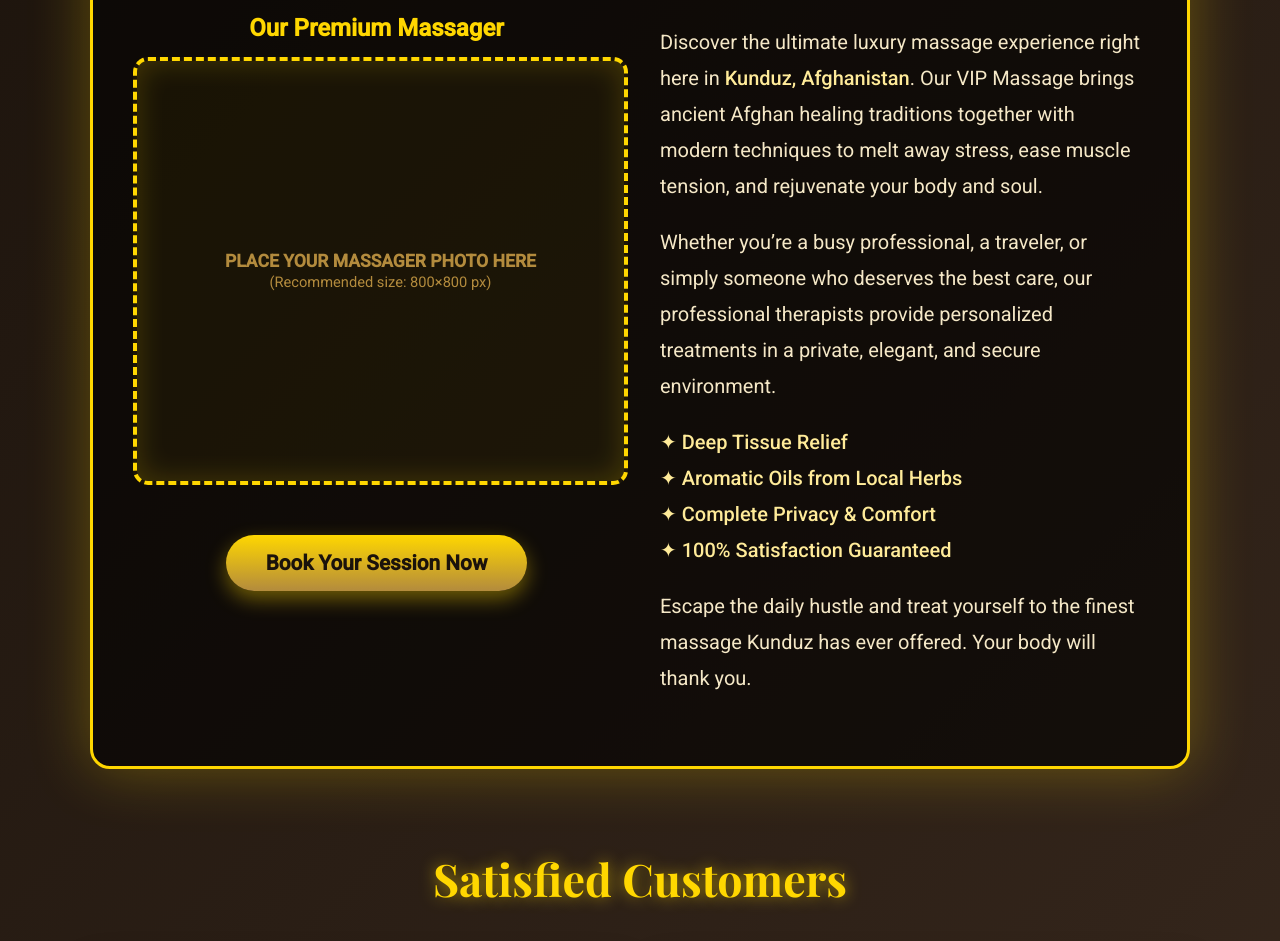
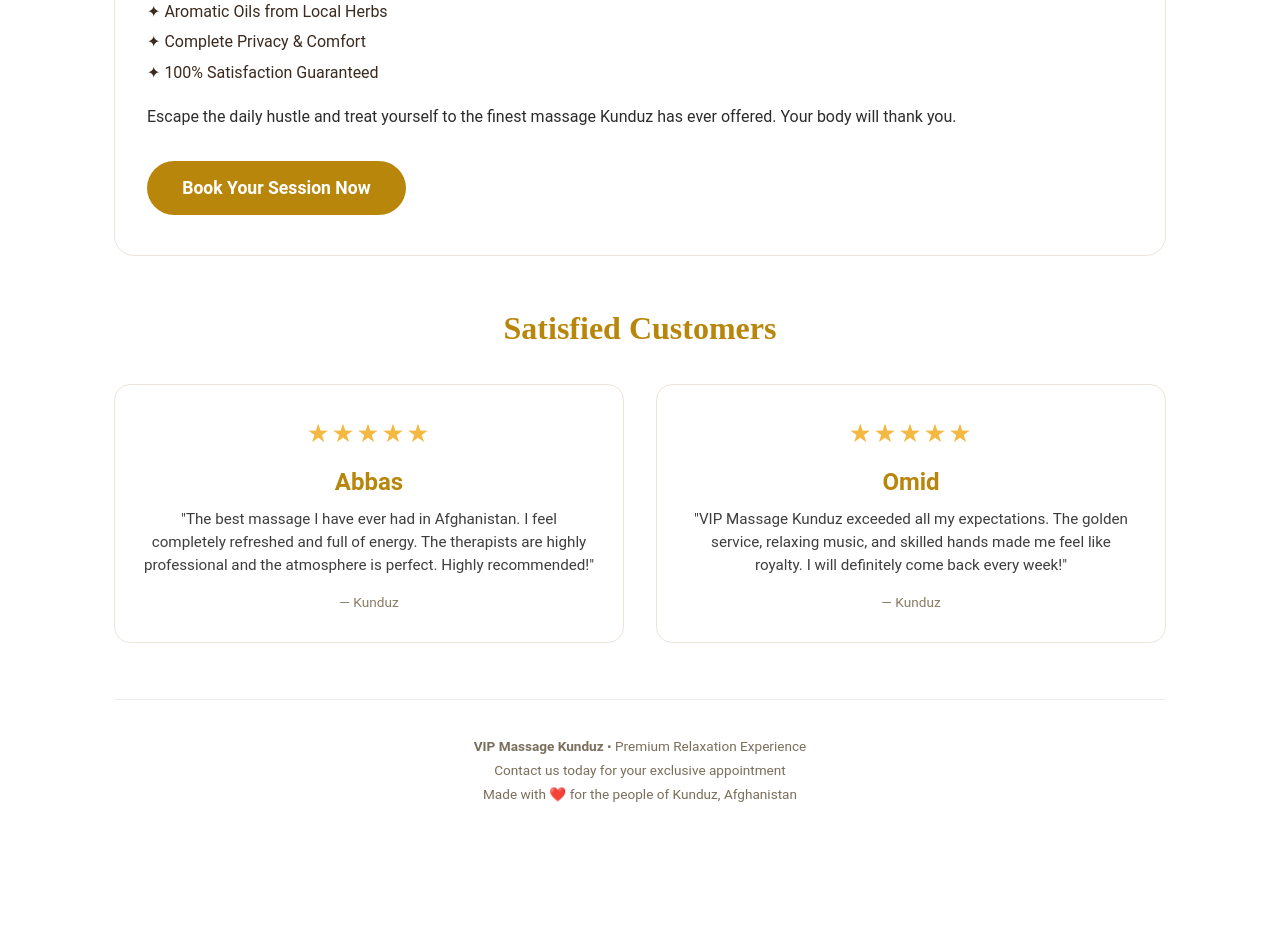
Before and after one commit to 7tournament/starlight, a plain HTML site: page index.html in a window 1280 px wide. Shown: the part 479-1420 px from the top of the page. After the commit the page ends 1352 px from the top, so only its background shows below. Drawn offline with nearby package versions, Linux system fonts and the light colour scheme.

Commit message:
Update index.html

```diff
--- a/index.html
+++ b/index.html
@@ -5,224 +5,222 @@
     <meta name="viewport" content="width=device-width, initial-scale=1.0">
     <title>VIP Massage Kunduz</title>
     <style>
-        @import url('https://fonts.googleapis.com/css2?family=Playfair+Display:wght@700&family=Roboto:wght@400;500&display=swap');
+        /* ----- CLEAN, MINIMAL, NO SHADOWS ANYWHERE ----- */
+        * {
+            margin: 0;
+            padding: 0;
+            box-sizing: border-box;
+        }
 
         body {
-            margin: 0;
-            padding: 0;
-            background: linear-gradient(135deg, #1a120b, #3a2a1f);
-            font-family: 'Roboto', sans-serif;
-            color: #f5e8c7;
-            overflow-x: hidden;
+            background: #ffffff;
+            font-family: 'Roboto', 'Helvetica Neue', Arial, sans-serif;
+            color: #1f1f1f;
+            line-height: 1.5;
         }
 
         .container {
             max-width: 1100px;
             margin: 0 auto;
-            padding: 40px 20px;
+            padding: 2rem 1.5rem;
         }
 
+        /* Header – simple border bottom */
         header {
             text-align: center;
-            padding: 60px 20px 40px;
-            background: linear-gradient(to bottom, rgba(0,0,0,0.8), transparent);
+            padding: 1.5rem 1rem 1rem;
+            border-bottom: 1px solid #eaeaea;
+            margin-bottom: 2rem;
         }
 
         .logo {
             font-family: 'Playfair Display', serif;
-            font-size: 4.5rem;
-            color: #ffd700;
-            text-shadow: 0 0 20px rgba(255, 215, 0, 0.8),
-                         0 0 40px rgba(255, 215, 0, 0.4);
-            letter-spacing: 4px;
-            margin-bottom: 10px;
+            font-size: 2.8rem;
+            font-weight: 700;
+            letter-spacing: 1px;
+            color: #b8860b;
+            margin-bottom: 0.4rem;
+        }
+
+        .tagline {
+            font-size: 1rem;
+            font-weight: 400;
+            color: #6c6c6c;
+            letter-spacing: 1px;
             text-transform: uppercase;
         }
 
-        .tagline {
-            font-size: 1.4rem;
-            color: #e6c77f;
-            letter-spacing: 3px;
-            margin-top: 0;
+        /* Description section – full width, no shadow */
+        .description-section {
+            background: #ffffff;
+            border: 1px solid #ece5dc;
+            border-radius: 20px;
+            padding: 2.5rem 2rem;
+            margin-bottom: 3rem;
         }
 
-        .hero {
-            display: flex;
-            flex-wrap: wrap;
-            gap: 40px;
-            align-items: center;
-            background: rgba(0, 0, 0, 0.6);
-            border: 3px solid #ffd700;
-            border-radius: 20px;
-            padding: 50px 40px;
-            box-shadow: 0 0 60px rgba(255, 215, 0, 0.3);
-            margin-bottom: 60px;
+        .description-section h2 {
+            font-size: 2rem;
+            font-weight: 600;
+            color: #b8860b;
+            margin-bottom: 1.2rem;
         }
 
-        .massage-box {
-            flex: 1;
-            min-width: 300px;
-            text-align: center;
-        }
-
-        .empty-box {
-            width: 100%;
-            height: 420px;
-            border: 4px dashed #ffd700;
-            background: rgba(255, 215, 0, 0.05);
-            border-radius: 15px;
-            display: flex;
-            align-items: center;
-            justify-content: center;
-            color: #b38b3d;
-            font-size: 1.1rem;
-            text-align: center;
-            margin-bottom: 20px;
-            box-shadow: inset 0 0 30px rgba(255, 215, 0, 0.2);
-        }
-
-        .description {
-            flex: 1;
-            min-width: 300px;
-            line-height: 1.8;
-            font-size: 1.25rem;
-        }
-
-        .description h2 {
-            color: #ffd700;
-            font-size: 2.2rem;
-            margin-top: 0;
-            text-shadow: 0 2px 10px rgba(0,0,0,0.8);
+        .description-section p {
+            margin-bottom: 1rem;
+            color: #2c2c2c;
+            font-size: 1rem;
+            line-height: 1.6;
         }
 
         .highlight {
-            color: #ffeb99;
+            color: #b8860b;
             font-weight: 500;
         }
 
+        .feature-list {
+            margin: 1.2rem 0;
+            padding-left: 0;
+            list-style: none;
+        }
+
+        .feature-list li {
+            margin-bottom: 0.4rem;
+            color: #3a2a1f;
+        }
+
+        /* Simple button – flat, no gradient, no shadow */
+        .booking-button {
+            display: inline-block;
+            background-color: #b8860b;
+            color: white;
+            padding: 0.85rem 2.2rem;
+            font-size: 1.1rem;
+            font-weight: 600;
+            text-decoration: none;
+            border-radius: 40px;
+            border: none;
+            margin-top: 1rem;
+            transition: background-color 0.2s ease;
+        }
+
+        .booking-button:hover {
+            background-color: #9a6e0b;
+        }
+
+        /* Customers section – clean cards */
         .customers-section {
-            margin-top: 80px;
+            margin-top: 2rem;
         }
 
         .section-title {
             text-align: center;
             font-family: 'Playfair Display', serif;
-            font-size: 2.8rem;
-            color: #ffd700;
-            margin-bottom: 50px;
-            text-shadow: 0 0 15px rgba(255, 215, 0, 0.6);
+            font-size: 2rem;
+            font-weight: 600;
+            color: #b8860b;
+            margin-bottom: 2rem;
         }
 
         .customers-grid {
             display: grid;
-            grid-template-columns: repeat(auto-fit, minmax(320px, 1fr));
-            gap: 30px;
+            grid-template-columns: repeat(auto-fit, minmax(300px, 1fr));
+            gap: 2rem;
         }
 
         .customer-card {
-            background: linear-gradient(145deg, #2c2118, #1a120b);
-            border: 2px solid #d4af37;
-            border-radius: 18px;
-            padding: 35px 30px;
+            background: #ffffff;
+            border: 1px solid #ece5dc;
+            border-radius: 16px;
+            padding: 1.8rem;
             text-align: center;
-            box-shadow: 0 15px 35px rgba(0, 0, 0, 0.6);
-            transition: transform 0.3s ease;
-        }
-
-        .customer-card:hover {
-            transform: translateY(-10px);
         }
 
         .customer-card h3 {
-            color: #ffd700;
-            font-size: 1.6rem;
-            margin: 15px 0 10px;
+            color: #b8860b;
+            font-size: 1.5rem;
+            font-weight: 600;
+            margin: 0.75rem 0 0.5rem;
         }
 
         .stars {
-            color: #ffd700;
-            font-size: 1.8rem;
-            margin-bottom: 15px;
+            color: #f4b942;
+            font-size: 1.6rem;
+            letter-spacing: 2px;
+            margin-bottom: 0.75rem;
         }
 
         .testimonial {
-            font-style: italic;
-            color: #e6c77f;
-            line-height: 1.7;
+            font-style: normal;
+            color: #3d3d3d;
+            line-height: 1.5;
+            font-size: 0.95rem;
         }
 
+        .customer-card p:last-of-type {
+            margin-top: 1rem;
+            color: #8b7a66;
+            font-size: 0.85rem;
+        }
+
+        /* Simple footer */
         .footer {
             text-align: center;
-            padding: 40px 20px;
-            border-top: 2px solid #d4af37;
-            margin-top: 80px;
-            color: #b38b3d;
-            font-size: 1.1rem;
+            padding: 2rem 1rem;
+            border-top: 1px solid #ececec;
+            margin-top: 3.5rem;
+            color: #7a6e5c;
+            font-size: 0.85rem;
         }
 
-        .golden-button {
-            display: inline-block;
-            background: linear-gradient(#ffd700, #b38b3d);
-            color: #1a120b;
-            padding: 16px 40px;
-            font-size: 1.3rem;
-            font-weight: bold;
-            border-radius: 50px;
-            text-decoration: none;
-            margin-top: 30px;
-            box-shadow: 0 8px 20px rgba(255, 215, 0, 0.4);
-            transition: all 0.3s;
-        }
-
-        .golden-button:hover {
-            transform: scale(1.08);
-            box-shadow: 0 12px 30px rgba(255, 215, 0, 0.6);
+        .footer p {
+            margin: 0.25rem 0;
         }
 
         @media (max-width: 768px) {
-            .logo { font-size: 3rem; }
-            .hero { padding: 30px 20px; }
+            .logo {
+                font-size: 2.2rem;
+            }
+            .description-section {
+                padding: 1.8rem;
+            }
+            .description-section h2 {
+                font-size: 1.6rem;
+            }
+            .section-title {
+                font-size: 1.8rem;
+            }
         }
     </style>
 </head>
 <body>
     <div class="container">
-        <!-- Header -->
+        <!-- Header: no shadow text -->
         <header>
             <div class="logo">VIP MASSAGE</div>
             <p class="tagline">KUNDUZ • AFGHANISTAN</p>
         </header>
 
-        <!-- Main Hero Section -->
-        <div class="hero">
-            <div class="massage-box">
-                <h2 style="color:#ffd700; text-align:center; margin-bottom:15px;">Our Premium Massager</h2>
-                <!-- Empty box for you to insert the picture -->
-                <div class="empty-box">
-                    <div>
-                        <strong>PLACE YOUR MASSAGER PHOTO HERE</strong><br>
-                        <small>(Recommended size: 800×800 px)</small>
-                    </div>
-                </div>
-                <a href="#" class="golden-button">Book Your Session Now</a>
-            </div>
+        <!-- Main content – premium box removed, only description + button -->
+        <div class="description-section">
+            <h2>Experience True Relaxation in Kunduz</h2>
+            <p>Discover the ultimate luxury massage experience right here in <span class="highlight">Kunduz, Afghanistan</span>. Our VIP Massage brings ancient Afghan healing traditions together with modern techniques to melt away stress, ease muscle tension, and rejuvenate your body and soul.</p>
 
-            <div class="description">
-                <h2>Experience True Relaxation in Kunduz</h2>
-                <p>Discover the ultimate luxury massage experience right here in <span class="highlight">Kunduz, Afghanistan</span>. Our VIP Massage brings ancient Afghan healing traditions together with modern techniques to melt away stress, ease muscle tension, and rejuvenate your body and soul.</p>
+            <p>Whether you’re a busy professional, a traveler, or simply someone who deserves the best care, our professional therapists provide personalized treatments in a private, elegant, and secure environment.</p>
 
-                <p>Whether you’re a busy professional, a traveler, or simply someone who deserves the best care, our professional therapists provide personalized treatments in a private, elegant, and secure environment.</p>
+            <ul class="feature-list">
+                <li>✦ Deep Tissue Relief</li>
+                <li>✦ Aromatic Oils from Local Herbs</li>
+                <li>✦ Complete Privacy &amp; Comfort</li>
+                <li>✦ 100% Satisfaction Guaranteed</li>
+            </ul>
 
-                <p class="highlight">✦ Deep Tissue Relief<br>
-                ✦ Aromatic Oils from Local Herbs<br>
-                ✦ Complete Privacy &amp; Comfort<br>
-                ✦ 100% Satisfaction Guaranteed</p>
+            <p>Escape the daily hustle and treat yourself to the finest massage Kunduz has ever offered. Your body will thank you.</p>
 
-                <p>Escape the daily hustle and treat yourself to the finest massage Kunduz has ever offered. Your body will thank you.</p>
-            </div>
+            <a href="#" class="booking-button">Book Your Session Now</a>
         </div>
 
-        <!-- Satisfied Customers Section -->
+        <!-- Satisfied Customers – no shadows, flat cards -->
         <div class="customers-section">
             <h2 class="section-title">Satisfied Customers</h2>
 
@@ -234,7 +232,7 @@
                     <p class="testimonial">
                         "The best massage I have ever had in Afghanistan. I feel completely refreshed and full of energy. The therapists are highly professional and the atmosphere is perfect. Highly recommended!"
                     </p>
-                    <p style="margin-top:20px; color:#b38b3d;">— Kunduz</p>
+                    <p>— Kunduz</p>
                 </div>
 
                 <!-- Customer 2 -->
@@ -244,7 +242,7 @@
                     <p class="testimonial">
                         "VIP Massage Kunduz exceeded all my expectations. The golden service, relaxing music, and skilled hands made me feel like royalty. I will definitely come back every week!"
                     </p>
-                    <p style="margin-top:20px; color:#b38b3d;">— Kunduz</p>
+                    <p>— Kunduz</p>
                 </div>
             </div>
         </div>
@@ -253,9 +251,7 @@
         <div class="footer">
             <p><strong>VIP Massage Kunduz</strong> • Premium Relaxation Experience</p>
             <p>Contact us today for your exclusive appointment</p>
-            <p style="margin-top: 20px; font-size: 0.95rem;">
-                Made with ❤️ for the people of Kunduz, Afghanistan
-            </p>
+            <p>Made with ❤️ for the people of Kunduz, Afghanistan</p>
         </div>
     </div>
 </body>
```
